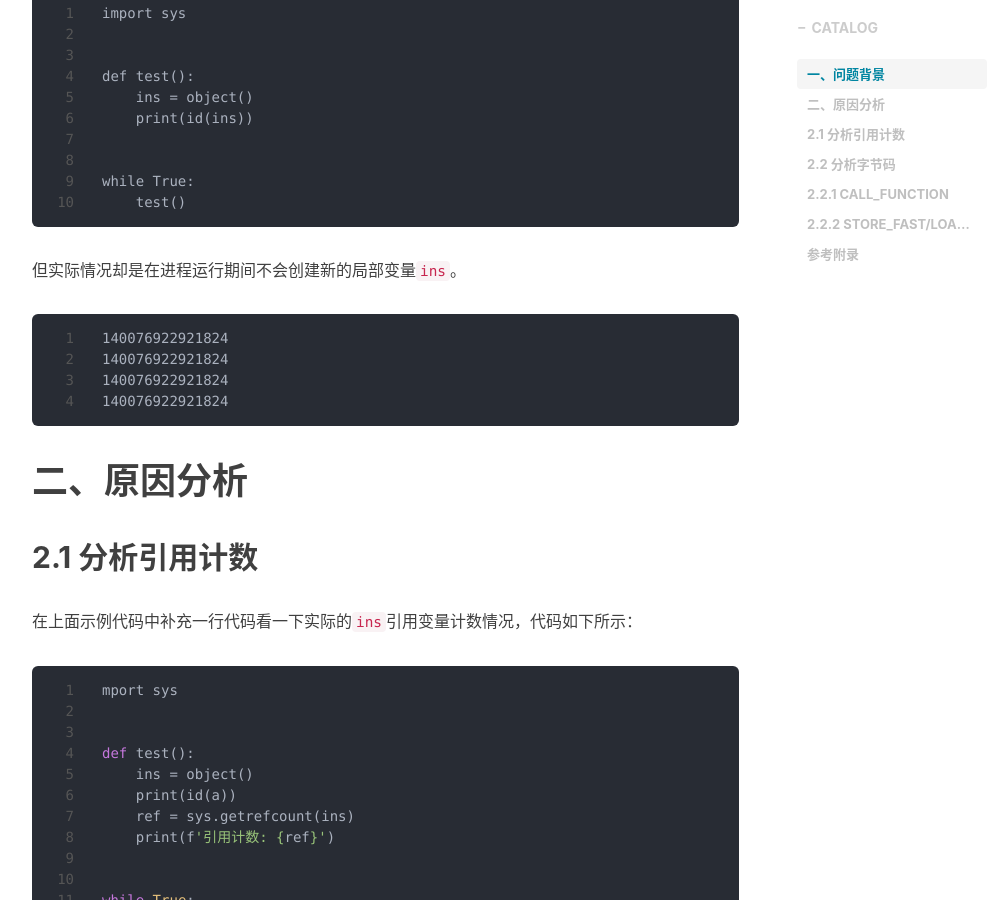
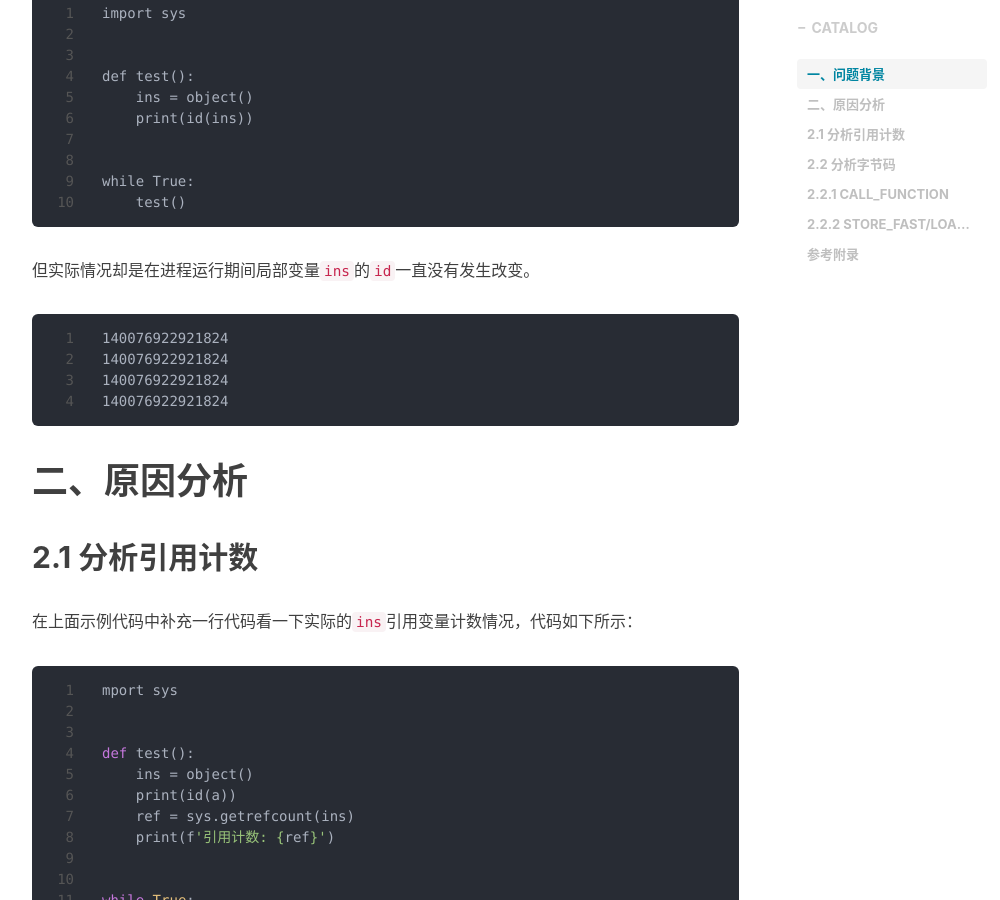
Before and after one commit to shihai1991/shihai1991.github.io, a Jekyll site: the page built from _posts/2022-06-02-python引用计数.md, in a window 1280 px wide and 900 px high, scrolled down 743 px. Shown: the whole window, without its empty margins (233-1233 px from the left). Built offline with Jekyll 4.4.1, drawn with Linux system fonts in a browser that asks for light colours; nearby versions of some CDN libraries; comment, search, counter and statistics services are not loaded.

Commit message:
Update 2022-06-02-python引用计数.md

````diff
--- a/_posts/2022-06-02-python引用计数.md
+++ b/_posts/2022-06-02-python引用计数.md
@@ -26,7 +26,7 @@ while True:
     test()
 ```
 
-但实际情况却是在进程运行期间不会创建新的局部变量`ins`。
+但实际情况却是在进程运行期间局部变量`ins`的`id`一直没有发生改变。
 ```shell
 140076922921824
 140076922921824
````
